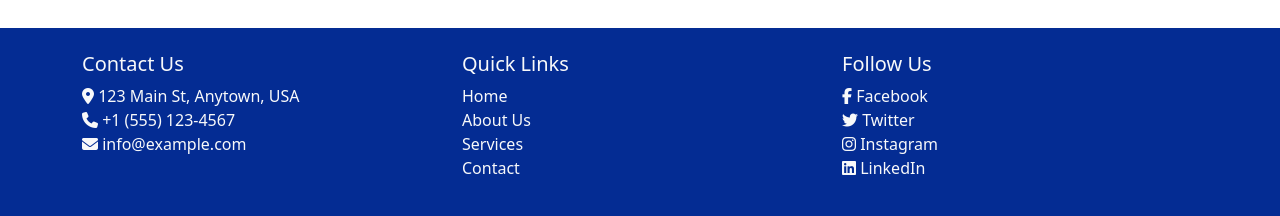
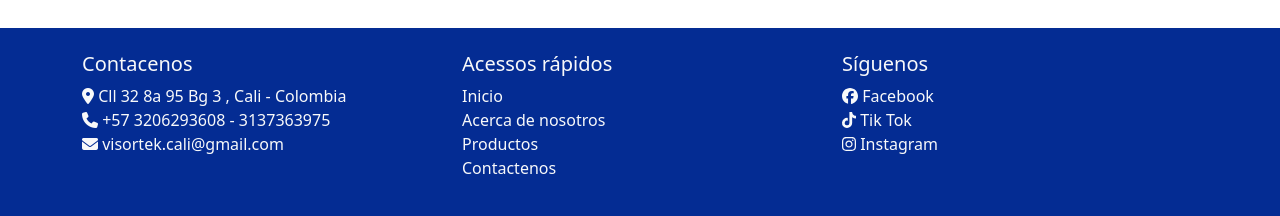
Before and after one commit to erickjhorman/visortek-platform, a React (Vite) app: page / in a window 1280 px wide. Shown: the part 877-1093 px from the top of the page. Built offline with nearby package versions, Linux system fonts and the light colour scheme.

Commit message:
Adding social network icon and update footer links

```diff
--- a/src/components/Footer/Footer.jsx
+++ b/src/components/Footer/Footer.jsx
@@ -1,3 +1,6 @@
+import { FontAwesomeIcon } from '@fortawesome/react-fontawesome'
+import { faFacebook, faInstagram, faTiktok } from '@fortawesome/free-brands-svg-icons'
+
 const navStyle = {
 
   backgroundColor: '#042c93',
@@ -12,37 +15,36 @@ export const Footer = () => {
             <div class="row">
 
               <div class="col-md-4">
-                <h5 className="text-light">Contact Us</h5>
+                <h5 className="text-light">Contacenos</h5>
                 <ul class="list-unstyled">
-                  <li className="text-light"><i class="fas fa-map-marker-alt"></i> 123 Main St, Anytown, USA</li>
-                  <li className="text-light"><i class="fas fa-phone"></i> +1 (555) 123-4567</li>
-                  <li className="text-light"><i class="fas fa-envelope"></i> info@example.com</li>
+                  <li className="text-light"><i class="fas fa-map-marker-alt"></i> Cll 32 8a 95 Bg 3 , Cali - Colombia</li>
+                  <li className="text-light"><i class="fas fa-phone"></i> +57 3206293608 - 3137363975</li>
+                  <li className="text-light"><i class="fas fa-envelope"></i> visortek.cali@gmail.com </li>
                 </ul>
               </div>
 
               <div class="col-md-4">
-                <h5 className="text-light">Quick Links</h5>
+                <h5 className="text-light">Acessos rápidos</h5>
                 <ul class="list-unstyled">
-                  <li><a href="#" className="nav-link text-light">Home</a></li>
-                  <li><a href="#" className="nav-link text-light">About Us</a></li>
-                  <li><a href="#" className="nav-link text-light">Services</a></li>
-                  <li><a href="#" className="nav-link text-light">Contact</a></li>
+                  <li><a href="#" className="nav-link text-light">Inicio</a></li>
+                  <li><a href="#" className="nav-link text-light">Acerca de nosotros</a></li>
+                  <li><a href="#" className="nav-link text-light">Productos</a></li>
+                  <li><a href="#" className="nav-link text-light">Contactenos</a></li>
                 </ul>
               </div>
 
               <div className="col-md-4">
-                <h5 className="text-light">Follow Us</h5>
+                <h5 className="text-light">Síguenos</h5>
                 <ul className="list-unstyled">
-                  <li><a href="#" class="nav-link text-light"><i class="fab fa-facebook-f"></i> Facebook</a></li>
-                  <li><a href="#" class="nav-link text-light"><i class="fab fa-twitter"></i> Twitter</a></li>
-                  <li><a href="#" class="nav-link text-light"><i class="fab fa-instagram"></i> Instagram</a></li>
-                  <li><a href="#" class="nav-link text-light"><i class="fab fa-linkedin"></i> LinkedIn</a></li>
+                  <li><a href="#" class="nav-link text-light"><FontAwesomeIcon icon={faFacebook}/> Facebook</a></li>
+                  <li><a href="#" class="nav-link text-light"> <FontAwesomeIcon icon={faTiktok}/> Tik Tok</a></li>
+                  <li><a href="#" class="nav-link text-light"> <FontAwesomeIcon icon={faInstagram}/> Instagram</a></li>
                 </ul>
               </div>
             </div>
             <div class="row mt-3">
               <div class="col-md-12 text-center text-light">
-                <p class="mb-0">&copy; 2024 Your Company. All rights reserved.</p>
+                <p class="mb-0">&copy; 2024 Una compañía. Todos los derechos reservados.</p>
               </div>
             </div>
           </div>
--- a/src/components/ProductFeaturedView/ProductFeaturedView.jsx
+++ b/src/components/ProductFeaturedView/ProductFeaturedView.jsx
@@ -60,7 +60,7 @@ const helmets = [
   ];
 
 const WhatsAppLink = () => {
-    const phoneNumber = '573165613232';
+    const phoneNumber = '573137363975';
     const message = 'Hello there! I would like to inquire about your services.';
     const encodedMessage = encodeURIComponent(message);
     const whatsappLink = `https://wa.me/${phoneNumber}?text=${encodedMessage}`;
```
